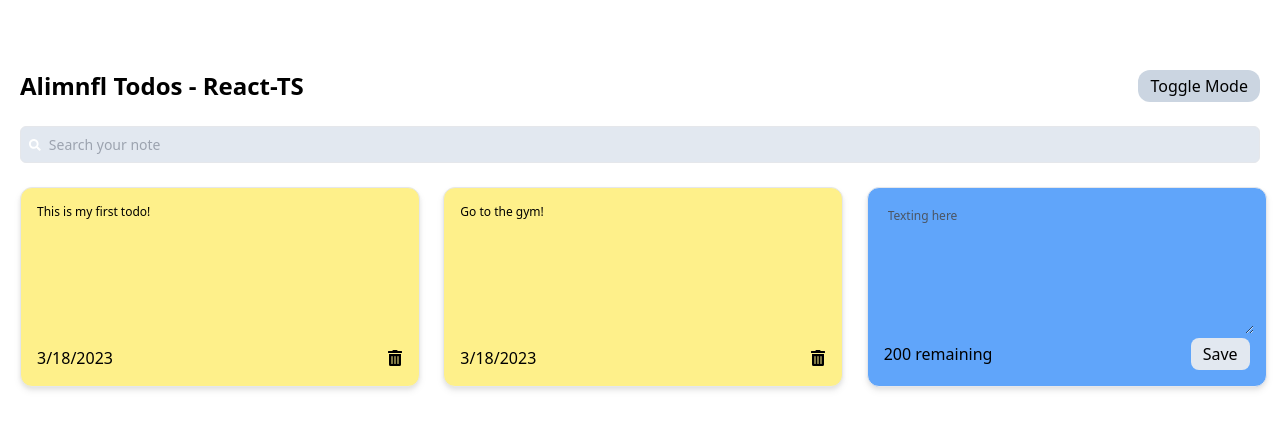
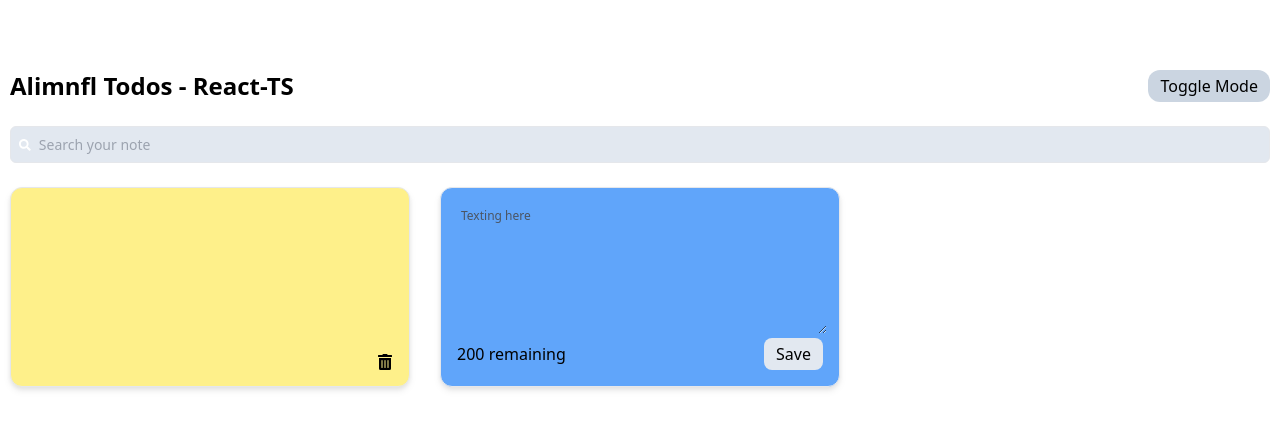
Before and after one commit to Alimnfl/todolist-typescript, a React (Vite) app: page / in a window 1280 px wide. Shown: the top 430 px of the page. Built offline with nearby package versions, Linux system fonts and the light colour scheme.

Commit message:
Updated App TSX

```diff
--- a/src/App.tsx
+++ b/src/App.tsx
@@ -6,21 +6,20 @@ import TodosList from './components/TodosList';
 
 interface Todo {
   id: string;
-  text: string;
-  date: string;
+  title: string;
+  body: string;
+  archived: boolean;
+  createdAt: string;
 }
 
 function App() {
   const [todos, setTodos] = useState<Todo[]>([
     {
       id: nanoid(),
-      text: 'This is my first todo!',
-      date: '3/18/2023',
-    },
-    {
-      id: nanoid(),
-      text: 'Go to the gym!',
-      date: '3/18/2023',
+      title: 'First todo',
+      body: 'I want to make good person',
+      archived: false,
+      createdAt: '3/18/2023',
     },
   ]);
 
@@ -39,30 +38,30 @@ function App() {
     localStorage.setItem('ts-react-todos-data', JSON.stringify(todos));
   }, [todos]);
 
-  const addTodo = (text: string) => {
-    // Untuk add Todo List
+  const addTodo = (title: string, body: string, boolean: boolean) => {
     const date = new Date();
     const newTodo = {
       id: nanoid(),
-      text: text,
-      date: date.toLocaleDateString(),
+      title: title,
+      body: body,
+      archived: boolean,
+      createdAt: date.toLocaleDateString(),
     };
     const newTodos = [...todos, newTodo];
     setTodos(newTodos);
   };
 
   const deleteTodos = (id: string) => {
-    // Untuk delete Todo List
     const newTodos = todos.filter((todo) => todo.id !== id);
     setTodos(newTodos);
   };
 
   return (
-    <div className={` flex items-center justify-center w-full h-screen ${toggleMode ? 'bg-black ' : ''} `}>
+    <div className={` flex flex-col items-center justify-center w-full h-screen ${toggleMode ? 'bg-black ' : ''} `}>
       <div className="p-5 w-[1300px] h-[700px] ">
         <Header handleToggleMode={setToggleMode} />
         <Search handleSearchText={setSearchText} />
-        <TodosList todos={todos.filter((todo) => todo.text.toLowerCase().includes(searchText.toLowerCase()))} handleAddTodo={addTodo} handleDeleteTodo={deleteTodos} />
+        <TodosList todos={todos.filter((todo) => todo.title.toLowerCase().includes(searchText.toLowerCase()))} handleAddTodo={addTodo} handleDeleteTodo={deleteTodos} />
       </div>
     </div>
   );
```
